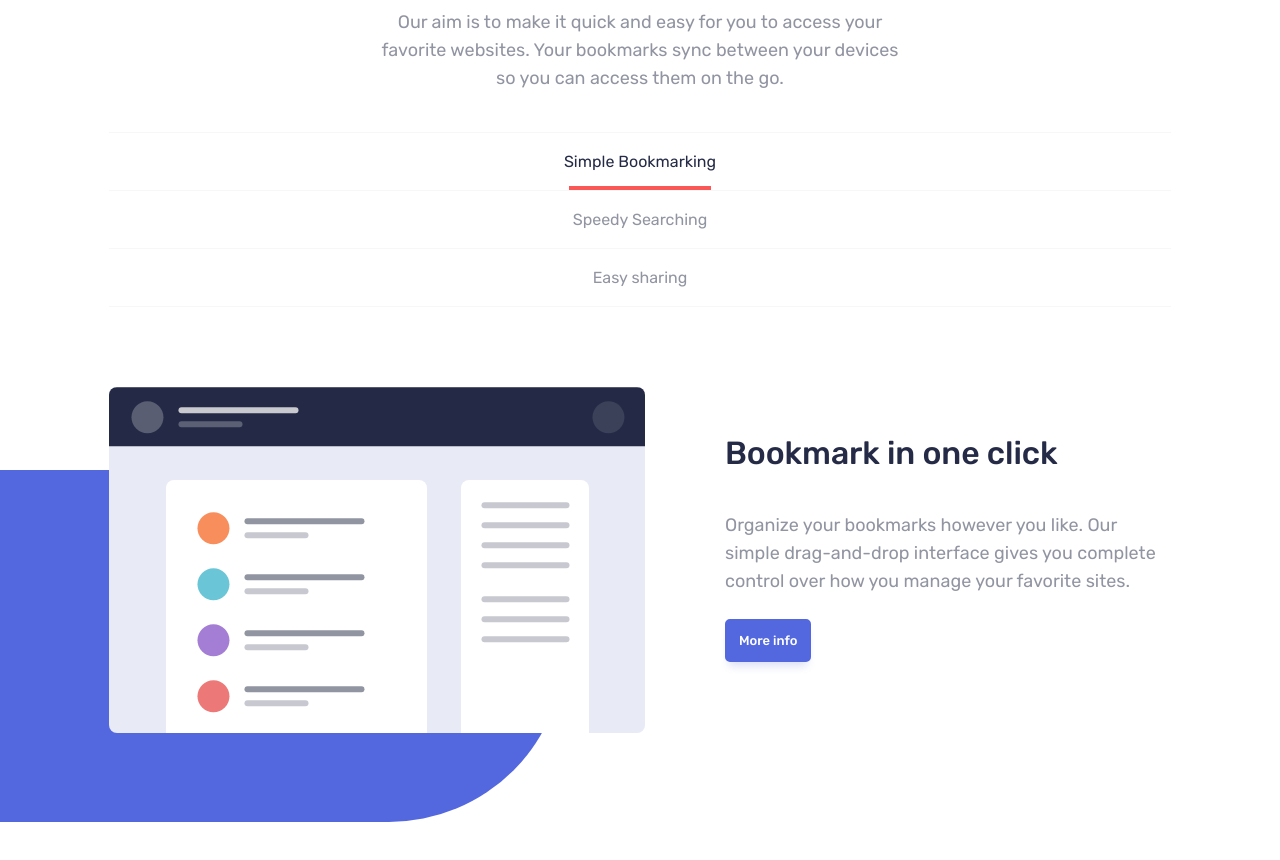
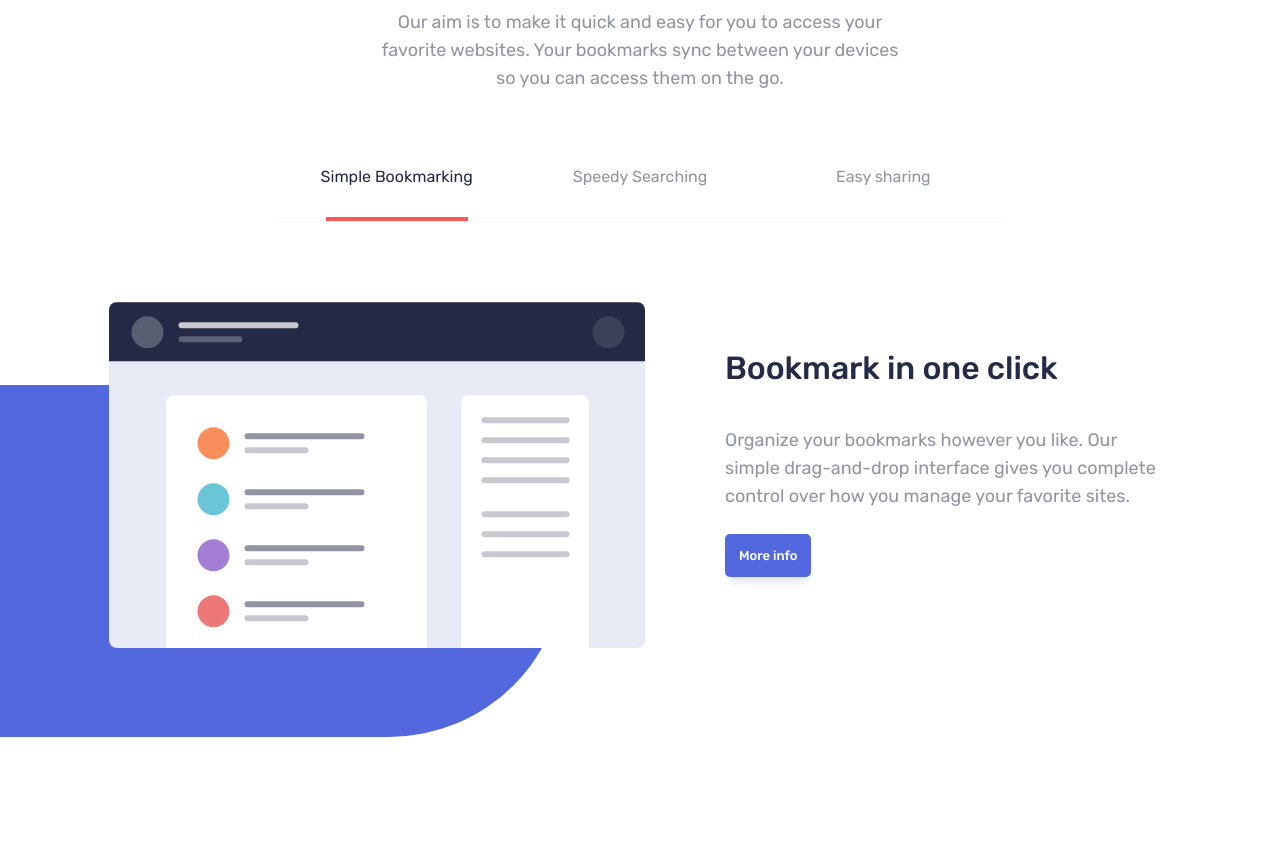
Before and after one commit to orlowski-dev/fm-bookmark-landing-page, a Next.js app: page / in a window 1280 px wide. Shown: the part 800-1660 px from the top of the page. After the commit the page ends 1577 px from the top, so only its background shows below. Built offline with nearby package versions, Linux system fonts and the light colour scheme.

Commit message:
Updated slider-controls

```diff
--- a/components/Slider.tsx
+++ b/components/Slider.tsx
@@ -57,7 +57,7 @@ export const Slider = () => {
     <section className="slider-section">
       <h2 className="visually-hidden">Slider</h2>
       <div className="slider-controls">
-        <ul className="us-ul">
+        <ul className="us-ul" style={{ gridTemplateColumns: `repeat(${slidesTitles.length}, 1fr)` }}>
           {slidesTitles}
         </ul>
       </div>
--- a/styles/Slider.scss
+++ b/styles/Slider.scss
@@ -85,6 +85,26 @@
       column-gap: 800px;
     }
 
+    .slider-controls {
+      max-width: 730px;
+      margin: 0 auto calc(var(--padding-v) * 2);
+
+      ul {
+        display: grid;
+        border-bottom: 1px solid var(--soft-gray);
+
+        li {
+          display: inline-block;
+          border: none;
+          padding: 36px;
+
+          &:last-child {
+            border: none;
+          }
+        }
+      }
+    }
+
     .slide {
       display: grid;
       grid-template-columns: repeat(2, 1fr);
```
